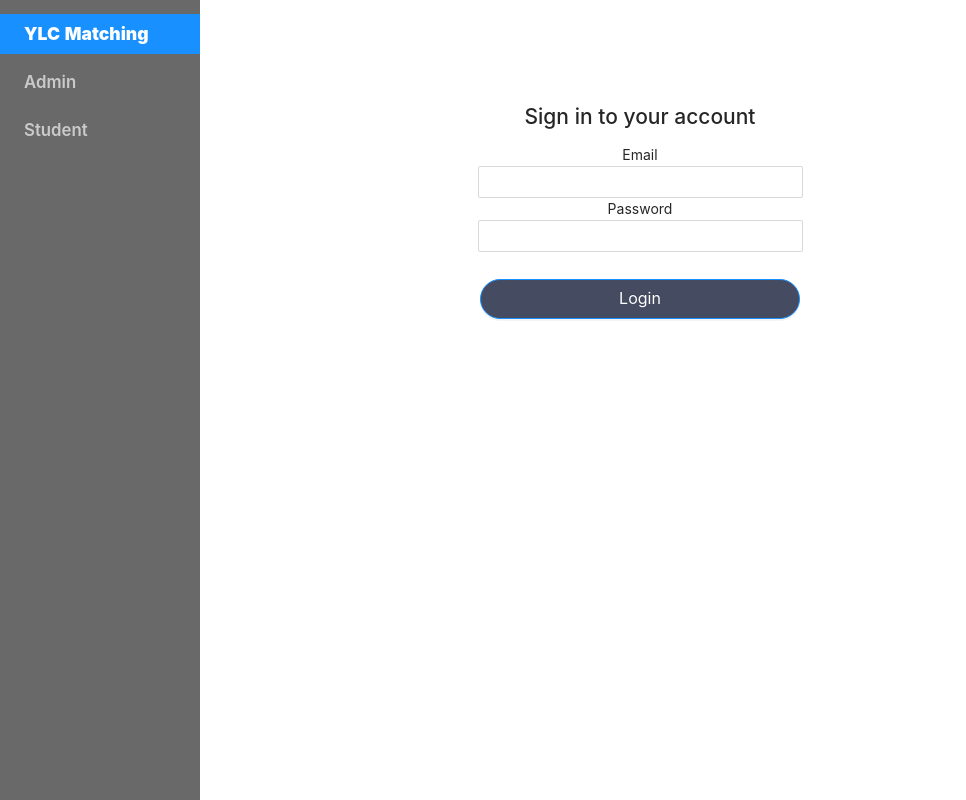
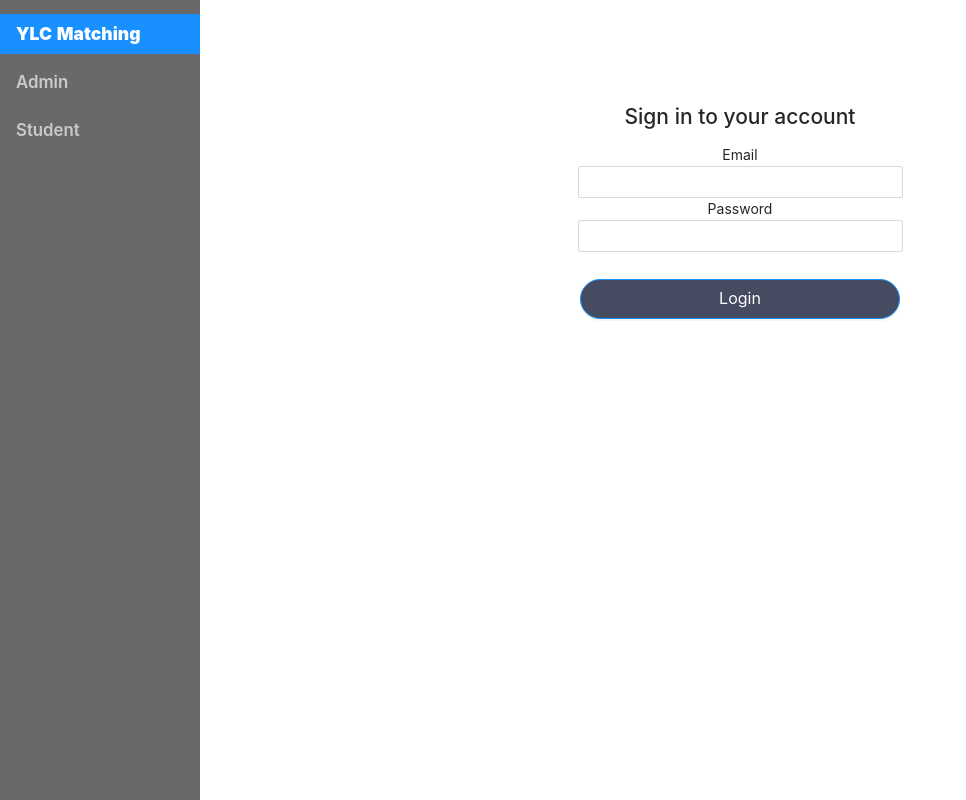
Before and after one commit to hca-foundation/youngleaderscouncil, a React (Create React App) app in the folder ylc-app/: page /login in a window 1280 px wide. Shown: the top 800 px of the page, without its empty margins (0-966 px from the left). Built offline with nearby package versions, Linux system fonts and the light colour scheme.

Commit message:
fixed layout issues with side navbar

```diff
--- a/ylc-app/src/Login.css
+++ b/ylc-app/src/Login.css
@@ -3,6 +3,7 @@ section.ant-layout {
     align-items: center;
 
 }
+
 .login-header {
     margin-top: 100px;
 }
--- a/ylc-app/src/Nav.js
+++ b/ylc-app/src/Nav.js
@@ -1,5 +1,5 @@
 import React from 'react'
-import {useHistory} from 'react-router-dom'
+import { useHistory } from 'react-router-dom'
 import { Layout, Menu } from 'antd';
 
 const Nav = (props) => {
@@ -7,6 +7,10 @@ const Nav = (props) => {
     const { Sider } = Layout;
 
     const styles = {
+        nav: {
+            // marginTop: '40px',
+            height: '100%'
+        },
         menuItem: {
             paddingTop: '10px',
             backgroundColor: '#696969',
@@ -25,29 +29,29 @@ const Nav = (props) => {
     }
 
     return (
+        <div style={styles.nav} >
             <Sider
                 style={{
-                overflow: 'auto',
-                height: '100vh',
-                position: 'fixed',
+                    height: '1800px',
+                    float: 'left',
                     left: 0,
                     backgroundColor: '#696969'
                 }}
                 trigger={null}
             >
-              <div className="logo" />
-              <Menu style={styles.menuItem} theme="dark" mode="inline" defaultSelectedKeys={['1']}>
+                <Menu style={styles.menuItem} theme="dark" mode="vertical" defaultSelectedKeys={['1']}>
                     <Menu.Item key="1" style={styles.title}>
                         YLC Matching
                 </Menu.Item>
-                <Menu.Item key="2" onClick={()=> history.push('/login')} style={styles.navItem}>
+                    <Menu.Item key="2" onClick={() => history.push('/login')} style={styles.navItem}>
                         Admin
                 </Menu.Item>
-                <Menu.Item key="3" onClick={()=>history.push('/')} style={styles.navItem}>
+                    <Menu.Item key="3" onClick={() => history.push('/')} style={styles.navItem}>
                         Student
                 </Menu.Item>
                 </Menu>
             </Sider>
+        </div>
     );
 }
 
```
Lines whose indentation alone changed are shown as unchanged.
